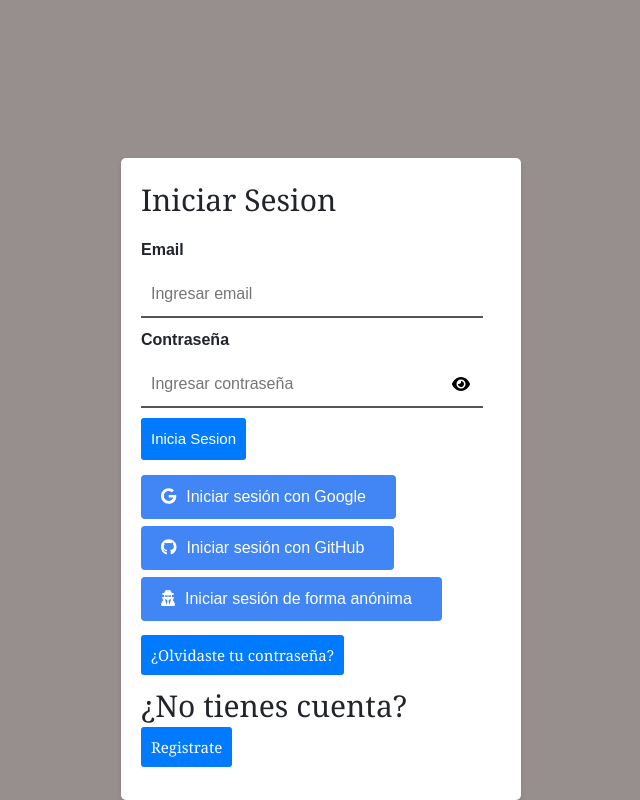
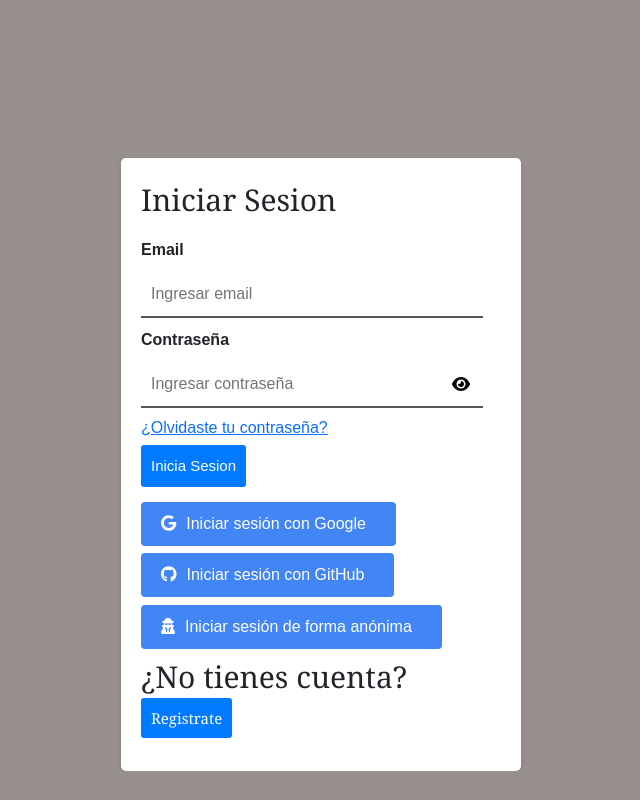
Before and after one commit to vazqueznahuel/Clementina, a React (Create React App) app: page / in a window 1280 px wide. Shown: the part 290-1090 px from the top of the page, without its empty margins (319-959 px from the left). After the commit the page ends 1061 px from the top, so only its background shows below. Built offline with nearby package versions, Linux system fonts and the light colour scheme; no server answers.

Commit message:
Cambiando de lugar el olvidar contraseña

```diff
--- a/src/components/login/login.jsx
+++ b/src/components/login/login.jsx
@@ -80,6 +80,11 @@ function Login(props) {
             <button onClick={toggleShowPassword} type="button" style={{position: 'absolute', right: 25, top: 10, border: 'none', backgroundColor: 'transparent'}}>
               <FontAwesomeIcon icon={showPassword ? faEyeSlash : faEye} />
             </button>
+            <h6 className='olvidar-contraseña'>
+              <Link to='/Recuper-Contraseña'>
+              ¿Olvidaste tu contraseña?
+              </Link>
+            </h6>
           </div>
           <button className='button'>Inicia Sesion</button>
 
@@ -100,11 +105,6 @@ function Login(props) {
           <span>Iniciar sesión de forma anónima</span>
         </button>
 
-        <h6 className='form-title'>
-            <Link to='/Recuper-Contraseña' className='button'>
-             ¿Olvidaste tu contraseña?
-            </Link>
-        </h6>
         <h4 className='form-title'> ¿No tienes cuenta?
             <Link to='/Registro' className='button'>
                 Registrate
```
